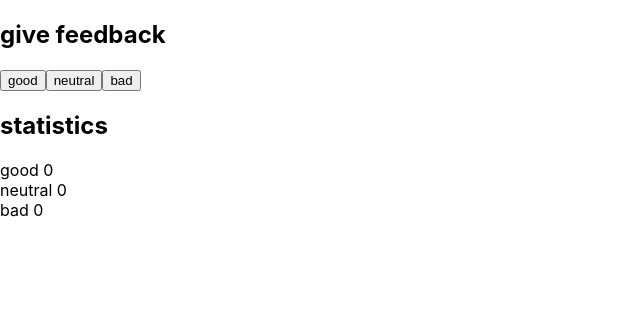
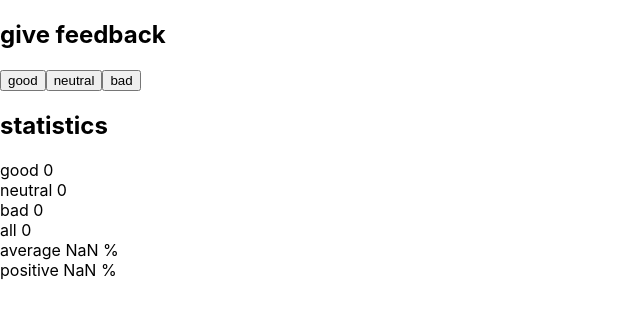
Before and after one commit to marekzelinka/unicafe, a React (Create React App) app: page / in a window 1280 px wide. Shown: the top 316 px of the page, without its empty margins (0-640 px from the left). Built offline with nearby package versions, Linux system fonts and the light colour scheme.

Commit message:
finish step 2

```diff
--- a/src/App.js
+++ b/src/App.js
@@ -4,6 +4,9 @@ const App = () => {
   const [good, setGood] = useState(0)
   const [neutral, setNeutral] = useState(0)
   const [bad, setBad] = useState(0)
+  const all = good + neutral + bad
+  const average = (good - bad) / all
+  const positive = (good / all) * 100
 
   return (
     <div>
@@ -17,6 +20,9 @@ const App = () => {
       <div>good {good}</div>
       <div>neutral {neutral}</div>
       <div>bad {bad}</div>
+      <div>all {all}</div>
+      <div>average {average} %</div>
+      <div>positive {positive} %</div>
     </div>
   )
 }
```
